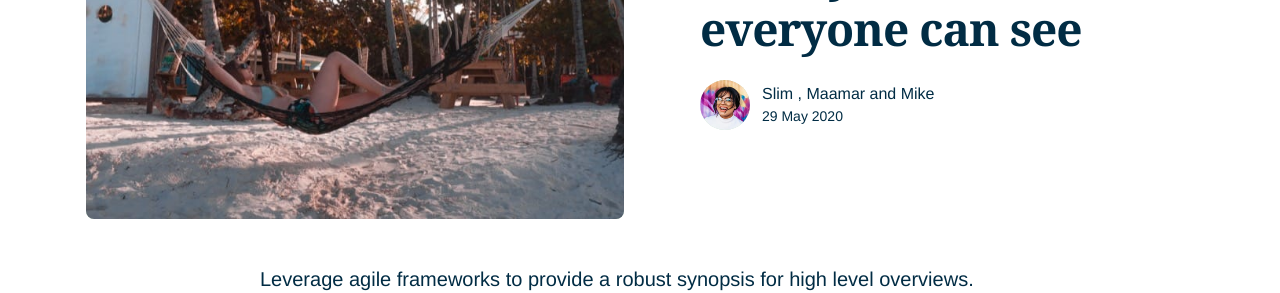
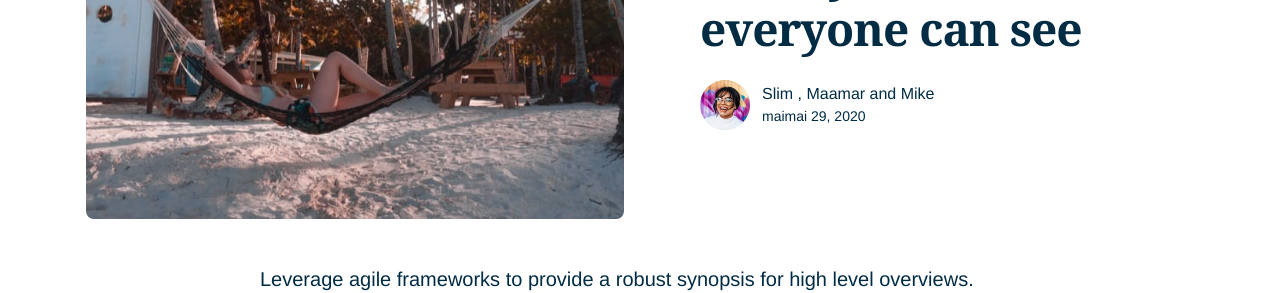
Before and after one commit to slimooo/blog-abla, a Jekyll site: the page built from _posts/2018-05-29-everything-has-beauty-but-not-everyone-can-see.markdown, in a window 1280 px wide and 900 px high. Shown: the part 365-658 px from the top of the window. Built offline with Jekyll 4.4.1, drawn with Linux system fonts in a browser that asks for light colours; nearby versions of some CDN libraries; some of the changed lines change nothing that is shown.

Commit message:
18.30 0312/2021

```diff
--- a/_config.yml
+++ b/_config.yml
@@ -109,3 +109,7 @@ include:
 sass:
   sass_dir: _sass
   style: compressed
+
+
+
+  date_format: "%A %e %B %Y"
--- /dev/null
+++ b/_includes/date-french.html
@@ -0,0 +1,103 @@
+{% assign date_items = date_english | split: " " %}
+{% assign date_french = "" %}
+
+{% for i in date_items %}
+  {% assign word = i | remove: "," | remove: "-" %}
+  {% assign ponctuation = i | remove: word %}
+  {% case word %}
+
+    {% comment %} Convert days {% endcomment %}
+    {% when "Monday" %}
+      {% assign date_french = date_french | append: "lundi" %}
+    {% when "Tuesday" %}
+      {% assign date_french = date_french | append: "mardi" %}
+    {% when "Wednesday" %}
+      {% assign date_french = date_french | append: "Mercredi" %}
+    {% when "Thursday" %}
+      {% assign date_french = date_french | append: "jeudi" %}
+    {% when "Friday" %}
+      {% assign date_french = date_french | append: "vendredi" %}
+    {% when "Saturday" %}
+      {% assign date_french = date_french | append: "samedi" %}
+    {% when "Sunday" %}
+      {% assign date_french = date_french | append: "dimanche" %}
+
+    {% comment %} Convert days in short notation {% endcomment %}
+    {% when "Mon" %}
+      {% assign date_french = date_french | append: "lun" %}
+    {% when "Tue" %}
+      {% assign date_french = date_french | append: "mar" %}
+    {% when "Wed" %}
+      {% assign date_french = date_french | append: "mer" %}
+    {% when "Thu" %}
+      {% assign date_french = date_french | append: "jeu" %}
+    {% when "Fri" %}
+      {% assign date_french = date_french | append: "ven" %}
+    {% when "Sat" %}
+      {% assign date_french = date_french | append: "sam" %}
+    {% when "Sun" %}
+      {% assign date_french = date_french | append: "dim" %}
+
+    {% comment %} Convert months {% endcomment %}
+    {% when "January" %}
+      {% assign date_french = date_french | append: "janvier" %}
+    {% when "February" %}
+      {% assign date_french = date_french | append: "février" %}
+    {% when "March" %}
+      {% assign date_french = date_french | append: "mars" %}
+    {% when "April" %}
+      {% assign date_french = date_french | append: "avril" %}
+    {% when "May" %}
+      {% assign date_french = date_french | append: "mai" %}
+    {% when "June" %}
+      {% assign date_french = date_french | append: "juin" %}
+    {% when "July" %}
+      {% assign date_french = date_french | append: "juillet" %}
+    {% when "August" %}
+      {% assign date_french = date_french | append: "août" %}
+    {% when "September" %}
+      {% assign date_french = date_french | append: "septembre" %}
+    {% when "October" %}
+      {% assign date_french = date_french | append: "octobre" %}
+    {% when "November" %}
+      {% assign date_french = date_french | append: "novembre" %}
+    {% when "December" %}
+      {% assign date_french = date_french | append: "décembre" %}
+
+    {% comment %} Convert months in short notation {% endcomment %}
+    {% when "Jan" %}
+      {% assign date_french = date_french | append: "janv" %}
+    {% when "Feb" %}
+      {% assign date_french = date_french | append: "févr" %}
+    {% when "Mar" %}
+      {% assign date_french = date_french | append: "mars" %}
+    {% when "Apr" %}
+      {% assign date_french = date_french | append: "avr" %}
+    {% when "May" %}
+      {% assign date_french = date_french | append: "mai" %}
+    {% when "Jun" %}
+      {% assign date_french = date_french | append: "juin" %}
+    {% when "Jul" %}
+      {% assign date_french = date_french | append: "juil" %}
+    {% when "Aug" %}
+      {% assign date_french = date_french | append: "août" %}
+    {% when "Sept" %}
+      {% assign date_french = date_french | append: "sept" %}
+    {% when "Oct" %}
+      {% assign date_french = date_french | append: "oct" %}
+    {% when "Nov" %}
+      {% assign date_french = date_french | append: "nov" %}
+    {% when "Dec" %}
+      {% assign date_french = date_french | append: "déc" %}
+
+    {% else %}
+      {% assign date_french = date_french | append: word %}
+
+  {% endcase %}
+  {% assign date_french = date_french | append: ponctuation | append: " " %}
+{% endfor %}
+
+{% assign date_french = date_french | strip %}
+{% assign first_char = date_french | truncate: 1 %}
+{% assign first_char_upcase = first_char | upcase %}
+{% assign date_french = date_french | replace_first: first_char, first_char_upcase %}
--- a/_layouts/post.html
+++ b/_layouts/post.html
@@ -64,7 +64,13 @@ layout: default
               {% endfor %}
           {% endif %}
           </p>
-              <time class="post__date" datetime="{{ page.date | date_to_xmlschema }}">{{ page.date | date_to_string }}</time>
+          <time class="post__date" datetime="{{ page.date | date_to_xmlschema }}" itemprop="datePublished">
+        {% assign date_format = site.minima.date_format | default: "%b %-d, %Y" %}
+        {% assign date_english = page.date | date: date_format %}
+        {% include date-french.html %}
+        {{ date_french }}
+      </time>
+              <!-- <time class="post__date" datetime="{{ page.date | date_to_xmlschema }}">{{ page.date | date_to_string }}</time> -->
             </div>
           </div>
 
```
Also changed, not shown: 14 other files.
